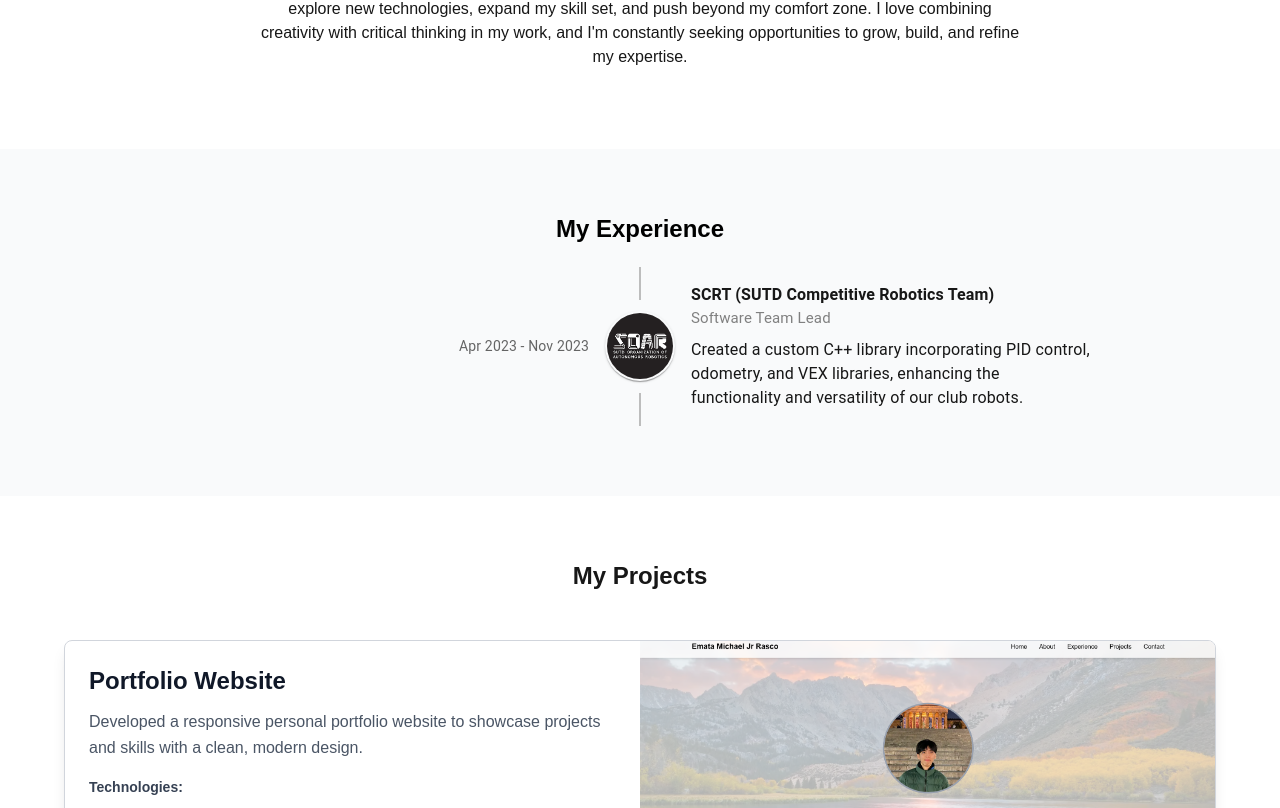
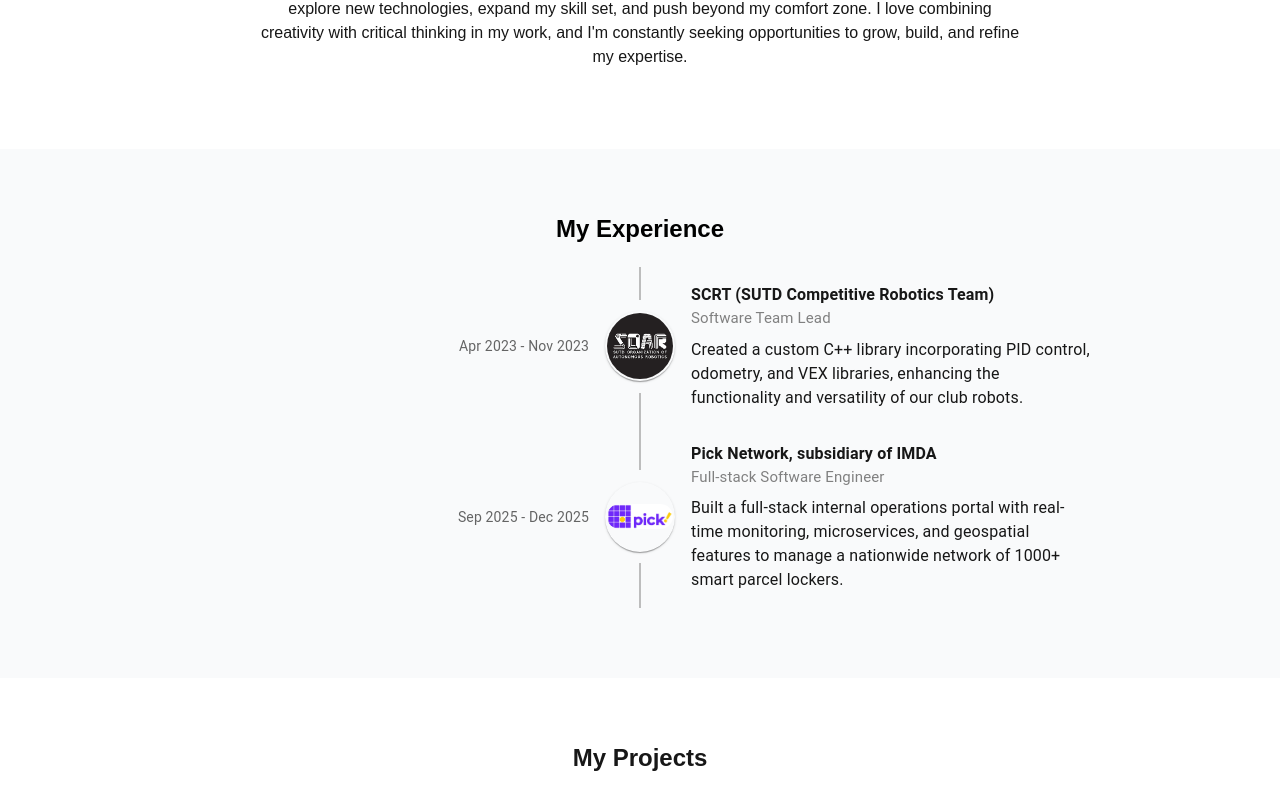
Before and after one commit to michaeljrr/portfolio-website, a Next.js app: page / in a window 1280 px wide. Shown: the part 1043-1851 px from the top of the page. Built offline with nearby package versions, Linux system fonts and the light colour scheme.

Commit message:
feat: added pick internship experience

```diff
--- a/components/3_Experience.tsx
+++ b/components/3_Experience.tsx
@@ -11,6 +11,7 @@ import TimelineOppositeContent from '@mui/lab/TimelineOppositeContent';
 import Typography from '@mui/material/Typography';
 import Image from 'next/image';
 import { motion } from 'framer-motion';
+import experiences, { type Experience } from '@/data/experiences';
 
 export default function Experience() {
   return (
@@ -21,8 +22,8 @@ export default function Experience() {
 
       <Timeline position="right">
 
-        {/* === Timeline Item 2 === */}
-        <TimelineItem>
+        {experiences.map((experience: Experience, index: number) => (
+          <TimelineItem key={index}>
             <TimelineOppositeContent
               sx={{ my: 'auto' }}
               align="right"
@@ -35,7 +36,7 @@ export default function Experience() {
                 whileInView={{ opacity: 1, x: 0 }}
                 transition={{ duration: 0.3 }}
               >
-              Apr 2023 - Nov 2023
+                {experience.date}
               </motion.span>
             </TimelineOppositeContent>
 
@@ -59,8 +60,8 @@ export default function Experience() {
                   transition={{ duration: 0.3, ease: 'easeOut' }}
                 >
                   <Image
-                  src="/soar.png"
-                  alt="SCRT"
+                    src={experience.image}
+                    alt={experience.company}
                     width={66}
                     height={66}
                     className="rounded-full object-cover"
@@ -78,19 +79,18 @@ export default function Experience() {
                 transition={{ duration: 0.3, delay: 0.2 }}
               >
                 <Typography sx={{ fontWeight: 'bold' }}>
-                SCRT (SUTD Competitive Robotics Team)
+                  {experience.company}
                 </Typography>
                 <Typography sx={{ fontSize: '15px', color: 'gray' }}>
-                Software Team Lead
+                  {experience.role}
                 </Typography>
                 <Typography sx={{ mt: 1, maxWidth: '400px' }}>
-                Created a custom C++ library incorporating PID control, odometry,
-                and VEX libraries, enhancing the functionality and versatility of
-                our club robots.
+                  {experience.description}
                 </Typography>
               </motion.div>
             </TimelineContent>
           </TimelineItem>
+        ))}
       </Timeline>
     </section>
   );
--- /dev/null
+++ b/data/experiences.ts
@@ -0,0 +1,26 @@
+export interface Experience {
+  company: string;
+  role: string;
+  description: string;
+  image: string;
+  date: string;
+}
+
+export const experiences: Experience[] = [
+  {
+    company: "SCRT (SUTD Competitive Robotics Team)",
+    role: "Software Team Lead",
+    description: "Created a custom C++ library incorporating PID control, odometry, and VEX libraries, enhancing the functionality and versatility of our club robots.",
+    image: "/soar.png",
+    date: "Apr 2023 - Nov 2023"
+  },
+  {
+    company: "Pick Network, subsidiary of IMDA",
+    role: "Full-stack Software Engineer",
+    description: "Built a full-stack internal operations portal with real-time monitoring, microservices, and geospatial features to manage a nationwide network of 1000+ smart parcel lockers.",
+    image: "/pick.png",
+    date: "Sep 2025 - Dec 2025"
+  }
+];
+
+export default experiences;
```
Also changed, not shown: public/pick.png (added). Lines whose indentation alone changed are shown as unchanged.
